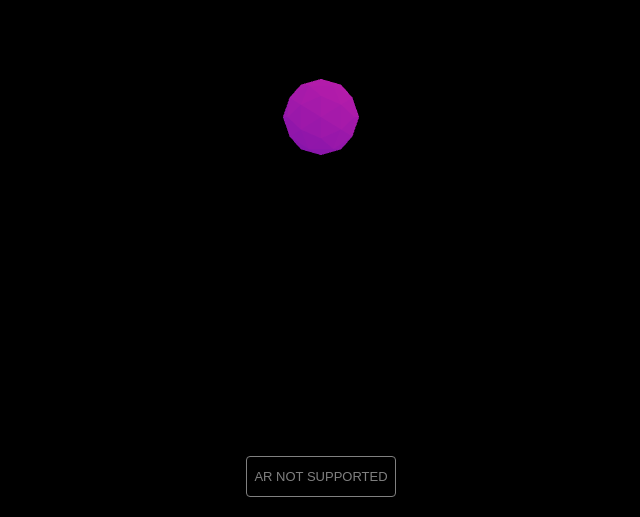
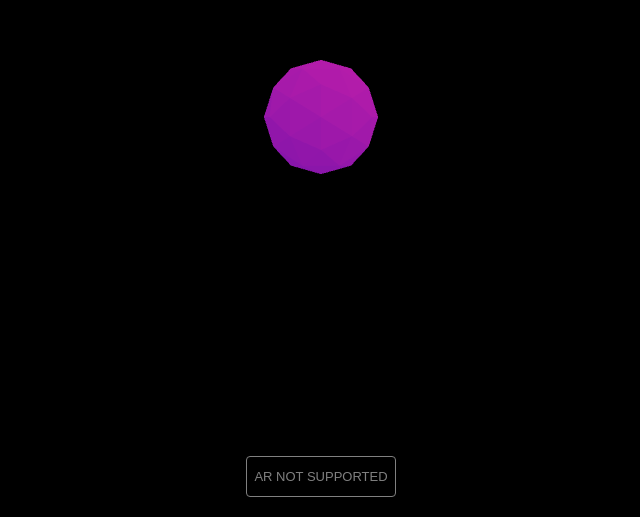
Before and after one commit to JeanKei/jeankei, a plain HTML site: page 1.basic_scene_webxr.html in a window 1280 px wide. Shown: the part 283-800 px from the top of the page, without its empty margins (319-959 px from the left). Drawn offline with nearby package versions, Linux system fonts and the light colour scheme.

Commit message:
Update 1.basic_scene_webxr.html

```diff
--- a/1.basic_scene_webxr.html
+++ b/1.basic_scene_webxr.html
@@ -51,7 +51,7 @@
       });
 
       mesh = new THREE.Mesh(geometry, material);
-      mesh.position.set(0, 0, -1.5);
+      mesh.position.set(0, 0, -1,5);
       scene.add(mesh);
 
 			// Add the AR button to the body of the DOM
```
